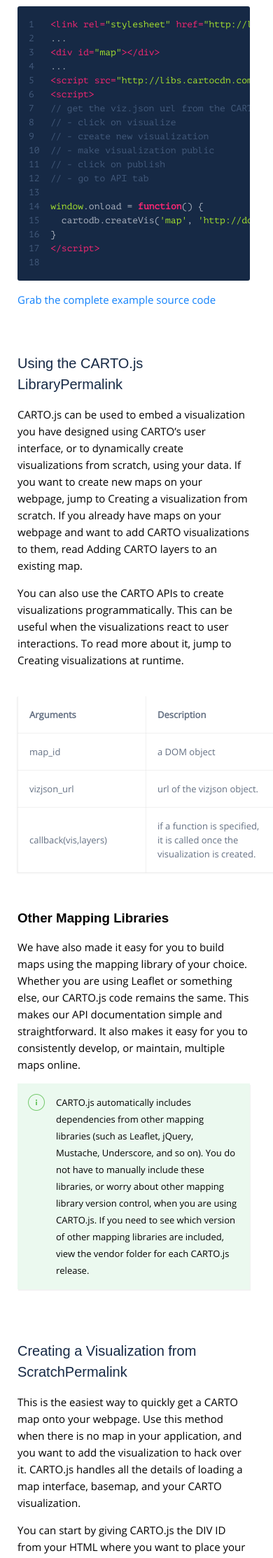
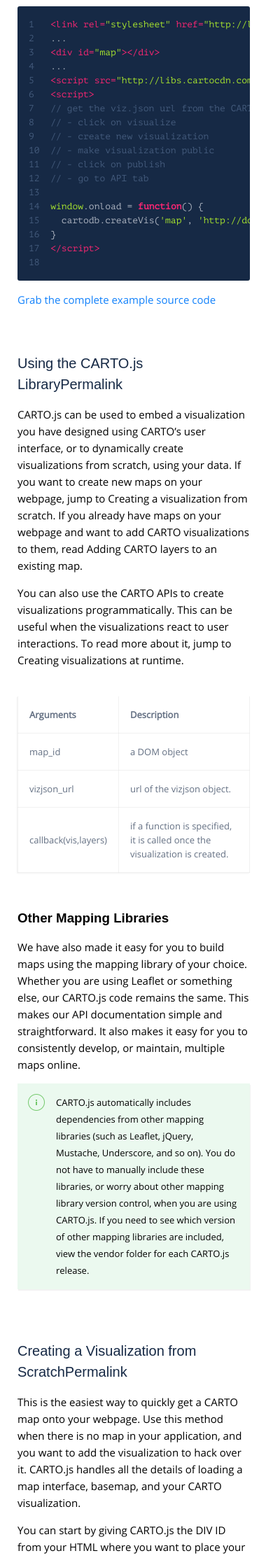
Before and after one commit to claramorrondo/claramorrondo.github.io, a Jekyll site: the page built from cartojs-gettingstarted.md, in a window 390 px wide. Shown: the part 577-2803 px from the top of the page at 70% size. Built offline with Jekyll 4.4.1, drawn with Linux system fonts in a browser that asks for light colours; some web fonts are replaced.

Commit message:
Design fixes

```diff
--- a/_sass/_media.scss
+++ b/_sass/_media.scss
@@ -54,6 +54,7 @@
       .submenu {
         display: none;
       }
+
     }
   }
 
@@ -70,6 +71,13 @@
     max-width: 200px;
     margin: 25px auto;
   }
+
+
+  .single-page .main-section table:not(.hljs-ln) td,
+  .single-page .main-section table:not(.hljs-ln) th{
+    min-width:100px !important;
+  }
+
 }
 @media(max-width: 768px) {
   .services .single-service {
```
